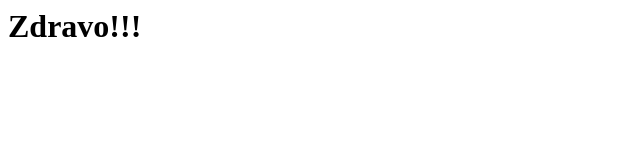
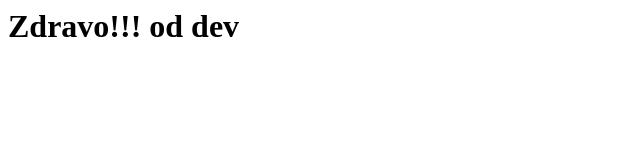
Before and after one commit to DimeJovanovski/kiii-domashna4, a plain HTML site: page index.html in a window 1280 px wide. Shown: the whole page, without its empty margins (0-640 px from the left). Drawn offline with Linux system fonts and the light colour scheme.

Commit message:
updated index.html in dev

```diff
--- a/index.html
+++ b/index.html
@@ -1 +1 @@
-<h1>Zdravo!!!</h1>
+<h1>Zdravo!!! od dev</h1>
```
